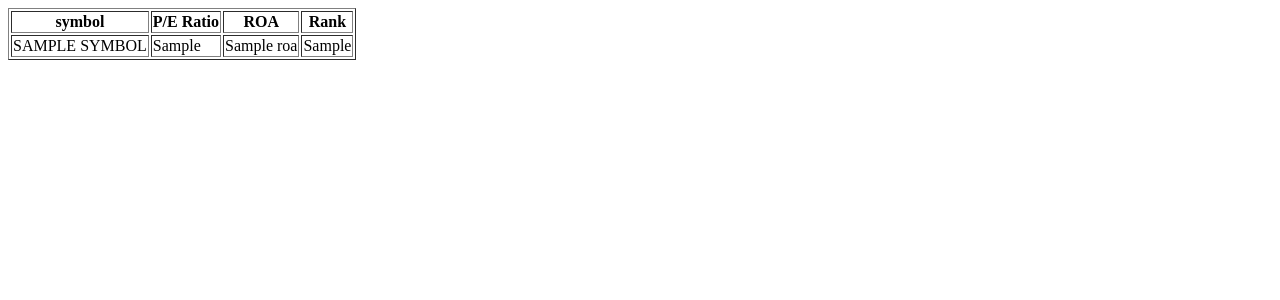
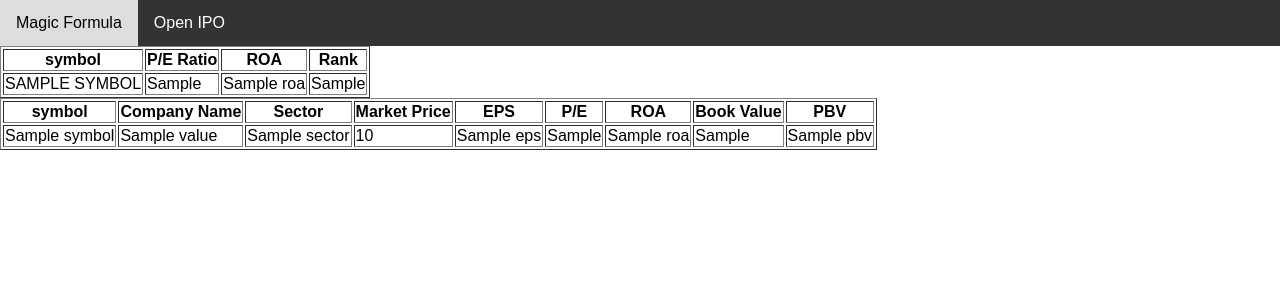
Before and after one commit to sanish-alive/magic-formula, a Flask app: template templates/magictable.html in a window 1280 px wide. Shown: the top 300 px of the page. Run offline with Flask 3, Linux system fonts and the light colour scheme; the template is opened without the code that fills it: most values are stand-ins (such as "Sample title", 1, 10 or a date in 2020); parts of the project's set-up code (start-up, migrations or seed data) failed here and were passed over.

Commit message:
magic forumual is implemented open ipo is shown database is implemented

```diff
--- a/MagicFormula.py
+++ b/MagicFormula.py
@@ -111,9 +111,9 @@ def magicFormula(companies):
             "marketPrice": float(companies[symbol]["Market Price"]),
             "bookValue": float(companies[symbol]["Book Value"]),
             "PBV": float(companies[symbol]["PBV"]),
-            "EPS": float(earningsPerShares),
-            "P/E Ratio": float(PERatio),
-            "ROA": float(returnOnAsset)
+            "EPS": round(earningsPerShares, 2),
+            "P/E Ratio": round(PERatio, 2),
+            "ROA": round(returnOnAsset, 2)
         }
 
     sortedPERatio = sorted(magic.items(), key=lambda x: x[1]["P/E Ratio"])
--- a/app.py
+++ b/app.py
@@ -5,7 +5,7 @@ import MagicFormula
 app = Flask(__name__)
 
 route = {
-    'open-ipo': '/open-ipo',
+    'open-ipo': '/openipo',
     'magic-formula': '/magicformula'
 }
 
@@ -19,7 +19,8 @@ def helloFriend():
 
 @app.route(route['open-ipo'])
 def openIpo():
-    return jsonify({'ipo': list(webScraping.openIPO())})
+    data = webScraping.openIPO()
+    return render_template("openipo.html", ipo=data)
 
 @app.route(route['magic-formula'], methods=['GET', 'POST'])
 def magicFormulaForm():
@@ -42,6 +43,7 @@ def magicFormulaForm():
         print(companies)
         data = MagicFormula.dataExtraction(companies)
         return render_template("magictable.html", data=data)
+        #return data
     elif request.method == 'GET':
         return render_template("magicform.html")
 
--- /dev/null
+++ b/static/scripts.js
@@ -0,0 +1,36 @@
+function addCompany() {
+    // Get the table body
+    var table = document.querySelector("table");
+
+    // Create a new row
+    var row = table.insertRow(-1);
+
+    // Create cells for company, net income, and total asset
+    var cell1 = row.insertCell(0);
+    var cell2 = row.insertCell(1);
+    var cell3 = row.insertCell(2);
+
+    // Add a company select input with a unique name
+    cell1.innerHTML = '<select name="symbol" onchange="updateName(this)"><option selected>select</option><option value="nifra">nifra</option><option value="nabil">NABIL</option><option value="pli">PLI</option><option value="nica">NICA</option></select>';
+
+    // Add a net income input with a unique name
+    cell2.innerHTML = '<input name="" type="text">';
+
+    // Add a total asset input with a unique name
+    cell3.innerHTML = '<input name="" type="text">';
+}
+
+function updateName(select) {
+    // Get the selected company
+    var selectedCompany = select.value;
+
+    select.name = selectedCompany + "_symbol";
+
+    // Get the corresponding input fields
+    var netIncomeInput = select.parentElement.nextElementSibling.querySelector('input');
+    var totalAssetInput = select.parentElement.nextElementSibling.nextElementSibling.querySelector('input');
+
+    // Update the name attribute of the input fields
+    netIncomeInput.name = selectedCompany + "_netincome";
+    totalAssetInput.name = selectedCompany + "_totalasset";
+}
--- /dev/null
+++ b/static/style.css
@@ -0,0 +1,23 @@
+body {
+    margin: 0;
+    font-family: Arial, sans-serif;
+}
+
+nav {
+    background-color: #333;
+    overflow: hidden;
+}
+
+nav a {
+    float: left;
+    display: block;
+    color: white;
+    text-align: center;
+    padding: 14px 16px;
+    text-decoration: none;
+}
+
+nav a:hover {
+    background-color: #ddd;
+    color: black;
+}
--- a/templates/magictable.html
+++ b/templates/magictable.html
@@ -4,8 +4,16 @@
     <meta charset="UTF-8">
     <meta name="viewport" content="width=device-width, initial-scale=1.0">
     <title>Magic Formula</title>
+    <link rel="stylesheet" href="{{url_for('static', filename='style.css')}}">
+    <script src="{{url_for('static', filename='scripts.js')}}"></script>
 </head>
 <body>
+    <nav>
+        <a href="/magicformula">Magic Formula</a>
+        <a href="/openipo">Open IPO</a>
+
+    </nav>
+    <div>
         <table border="1">
             <tr>
                 <th>symbol</th>
@@ -22,5 +30,35 @@
                 </tr>
             {% endfor %}
         </table>
+    </div>
+
+    <div>
+        <table border="1">
+            <tr>
+                <th>symbol</th>
+                <th>Company Name</th>
+                <th>Sector</th>
+                <th>Market Price</th>
+                <th>EPS</th>
+                <th>P/E</th>
+                <th>ROA</th>
+                <th>Book Value</th>
+                <th>PBV</th>
+            </tr>
+            {% for symbol, value in data.items() %}
+            <tr>
+                <td>{{symbol}}</td>
+                <td>{{value["companyName"]}}</td>
+                <td>{{value["sector"]}}</td>
+                <td>{{value["marketPrice"]}}</td>
+                <td>{{value["EPS"]}}</td>
+                <td>{{value["P/E Ratio"]}}</td>
+                <td>{{value["ROA"]}}</td>
+                <td>{{value["bookValue"]}}</td>
+                <td>{{value["PBV"]}}</td>
+            </tr>
+            {% endfor %}
+        </table>
+    </div>
 </body>
 </html>
```
Also changed, not shown: Database/database.py (added, +67 -0 lines), templates/magicform.html (+7 -38 lines), templates/openipo.html (added, +28 -0 lines), Database/database.db (added), 1 other file. Lines whose indentation alone changed are shown as unchanged.
